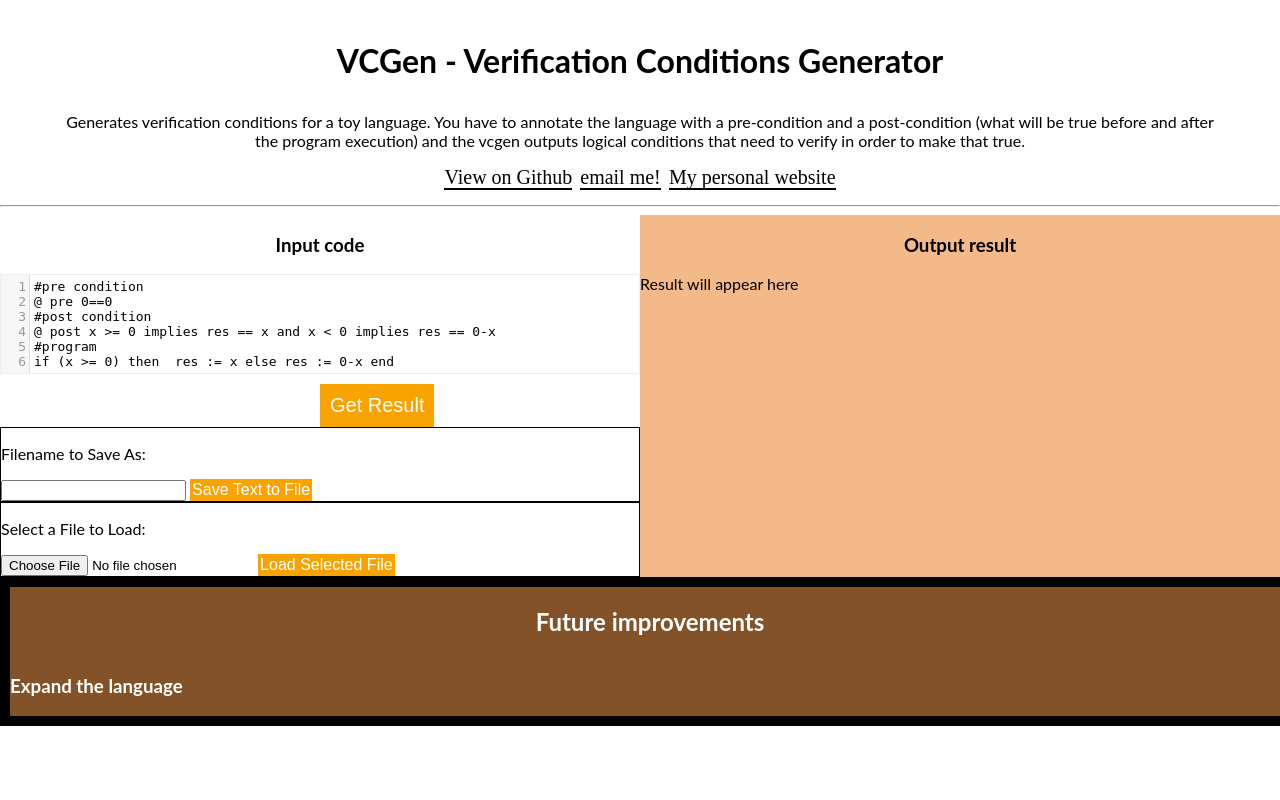
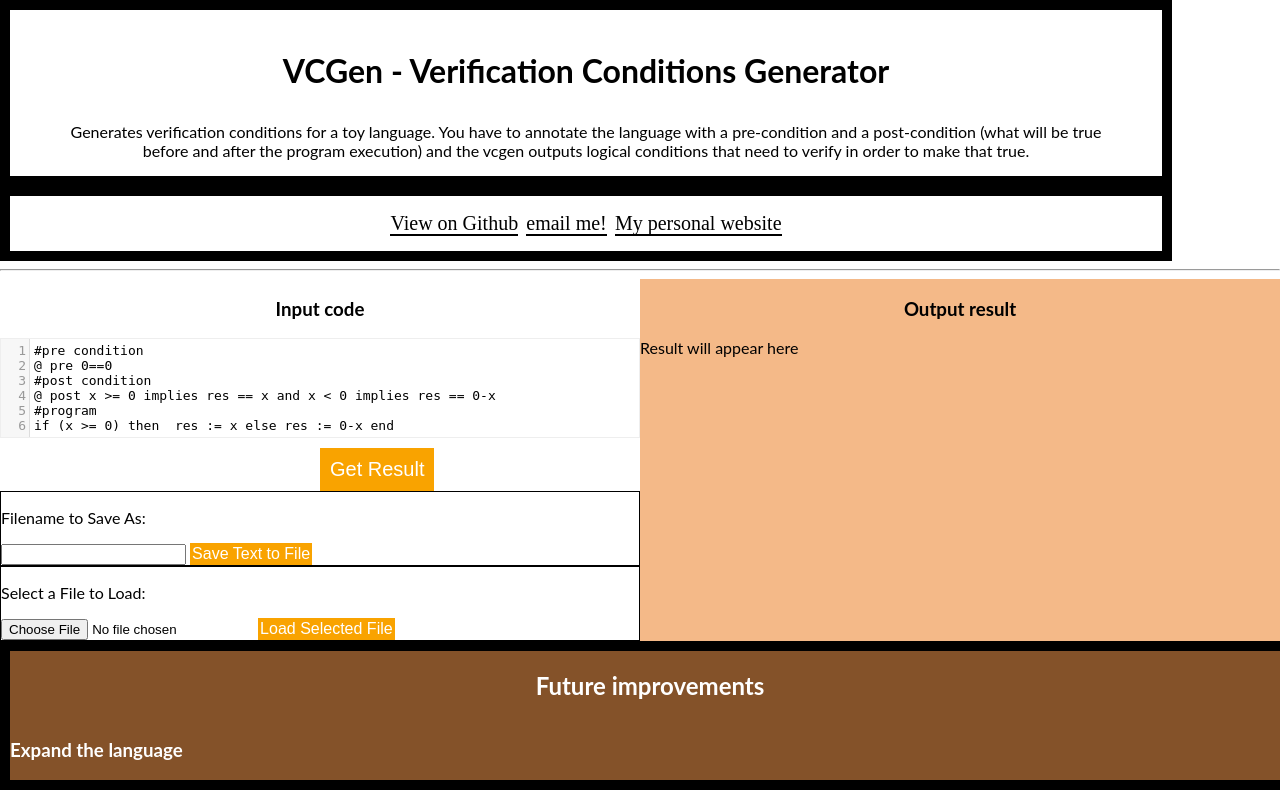
Before and after one commit to anaoaktree/vcgen, a Django app: page / in a window 1280 px wide. Run offline with Django 3.2, Linux system fonts and the light colour scheme; some libraries are stand-ins or nearby versions.

Commit message:
styling css borders

```diff
--- a/textinterface/static/textinterface/css/style.css
+++ b/textinterface/static/textinterface/css/style.css
@@ -17,10 +17,18 @@ h1,h2,h3{
 }
 
 #header,nav{
-	width: 100%;
+	width: 90%;
 	text-align: center;
+	border: 10px solid black;
+
 }
 
+#header{
+	width: calc(100%-20px);
+	border: 10px solid black;
+
+
+}
 
 
 #header h1{
@@ -43,8 +51,8 @@ section{
 #improvs{
 	background-color: #845229;
 	color:white;
+	width: calc(100%-20px);
 	border: 10px solid black;
-
 }
 
 #action{
```
